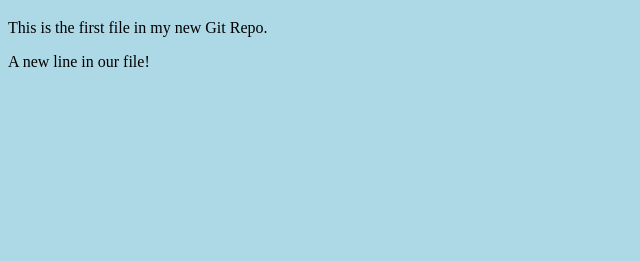
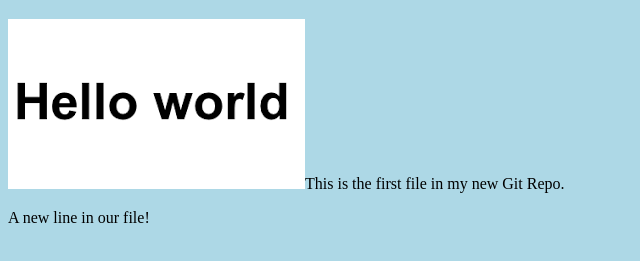
Before and after one commit to MichaelMagdyG/hello-world, a plain HTML site: page index.html in a window 1280 px wide. Shown: the part 61-322 px from the top of the page, without its empty margins (0-640 px from the left). Drawn offline with Linux system fonts and the light colour scheme.

Commit message:
Added image to Hello World

```diff
--- a/index.html
+++ b/index.html
@@ -7,6 +7,7 @@
 <body>
 
 <h1>Hello world!</h1>
+<div><img src="img_hello_world.jpg" alt="Hello World from Space"
 <p>This is the first file in my new Git Repo.</p>
 <p>A new line in our file!</p>
 
```
Also changed, not shown: img_hello_world.jpg (added).
